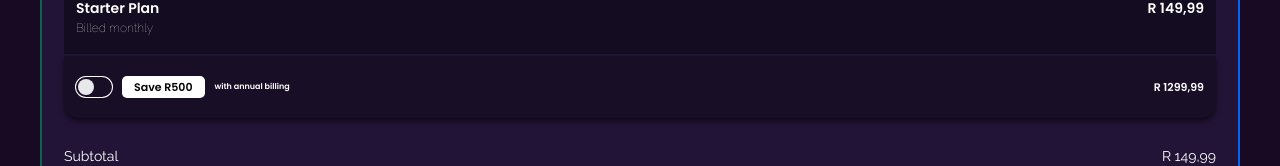
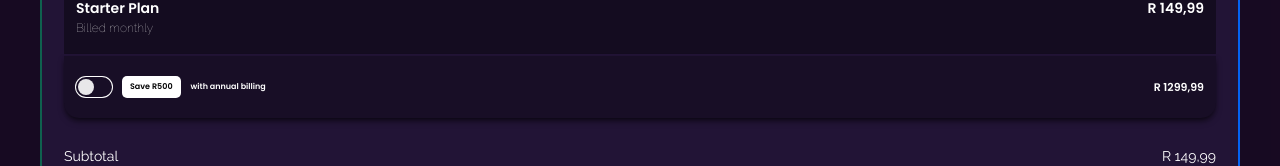
Before and after one commit to Siya-gift/SchemeManager, a React (Vite) app: page /Checkout in a window 1280 px wide. Shown: the part 390-556 px from the top of the page. Built offline with nearby package versions, Linux system fonts and the light colour scheme; what @react-pdf/renderer would draw is missing.

Commit message:
feat: adjust padding and font size in Checkout component for improved readability

```diff
--- a/src/components/Checkout.jsx
+++ b/src/components/Checkout.jsx
@@ -100,8 +100,8 @@ function Checkout() {
                     after:h-4 after:w-4 after:transition-all after:duration-300 peer-checked:bg-white/50"
                     ></div>
                   </label>
-                  <div className="bg-white rounded-[5px] h-5.5 px-3 grid items-center">
-                    <p className="text-[11px] family-['Rajdhani'] font-semibold text-[#000000]">
+                  <div className="bg-white rounded-[5px] h-5.5 px-2 grid items-center">
+                    <p className="text-[8px] family-['Rajdhani'] font-semibold text-[#000000]">
                       Save R500
                     </p>
                   </div>
```
